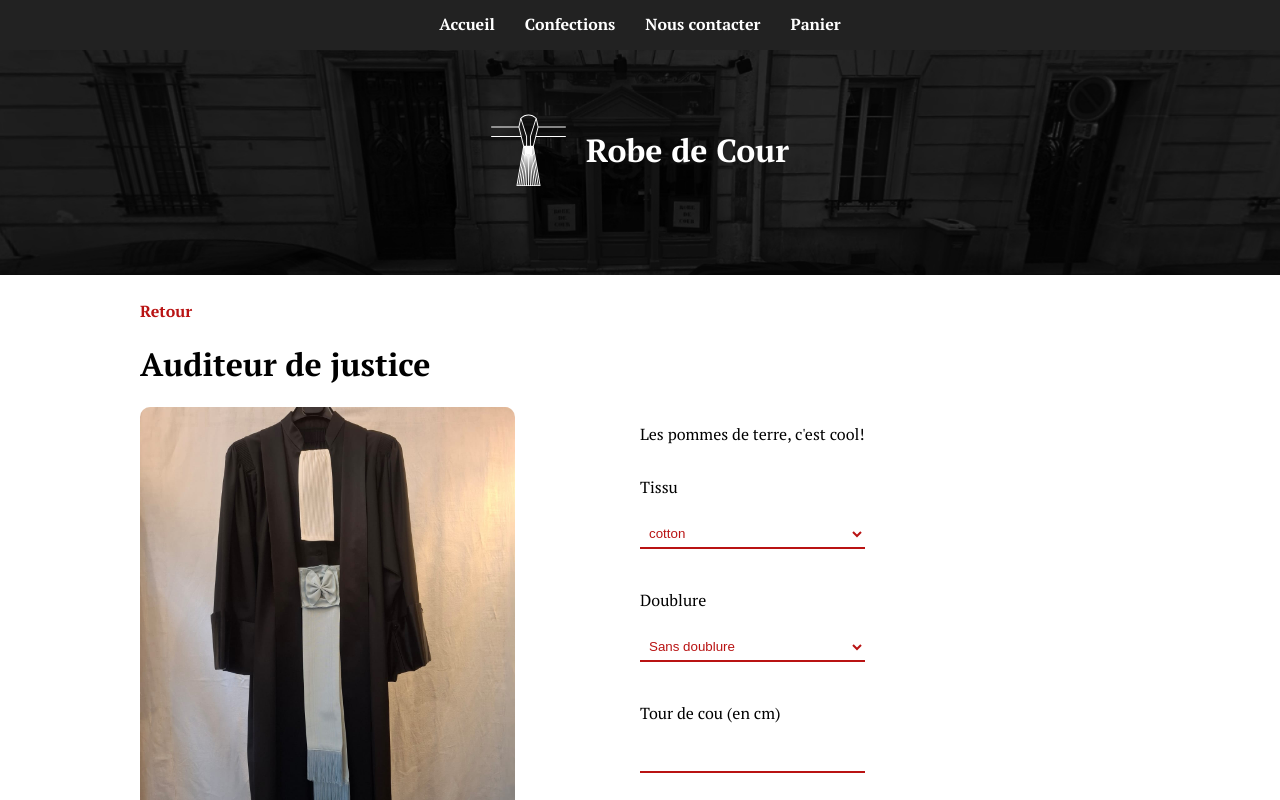
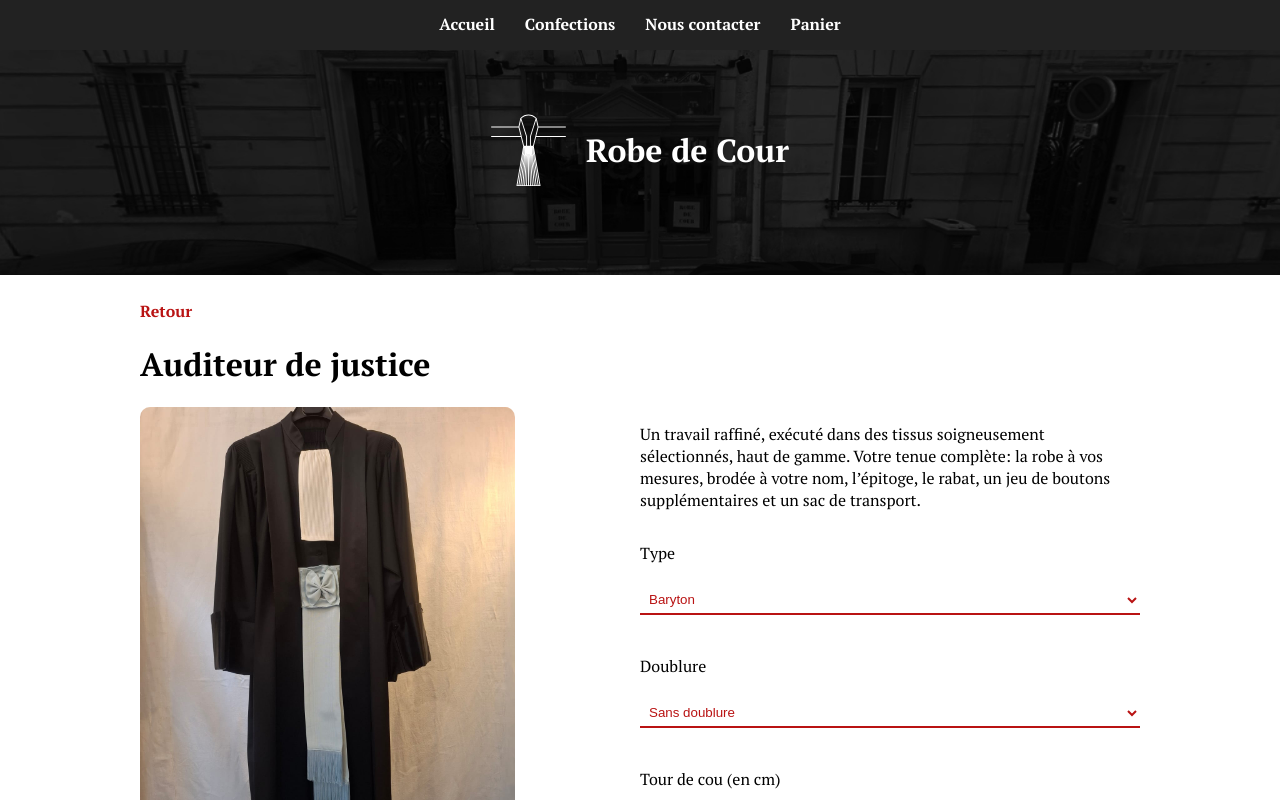
Before and after one commit to Ghatos-labs/robe-de-cour-site, a React (Vite) app: page /confections/auditeur in a window 1280 px wide. Shown: the top 800 px of the page. Built offline with nearby package versions, Linux system fonts and the light colour scheme.

Commit message:
Fixed the prices

```diff
--- a/src/components/confections-data.json
+++ b/src/components/confections-data.json
@@ -3,11 +3,11 @@
     [{
         "id": "eleve",
         "name": "Élève avocat",
-        "description": "Lorem ipsum dolor si amet.",
+        "description": "Un travail raffiné, exécuté dans des tissus soigneusement sélectionnés, haut de gamme. Votre tenue complète: la robe à vos mesures, brodée à votre nom, l’épitoge, le rabat, un jeu de boutons supplémentaires et un sac de transport.",
         "category": "Robes",
         "options": {
-            "Tissu": ["cotton", "polyester", "soie"],
-            "Doublure": ["Sans doublure", "noir", "blanc", "bleu", "rouge"],
+            "Type": ["Ténor", "Baryton", "Pergolèse", "Soprano"],
+            "Doublure": ["Sans doublure", "Noir", "Blanc", "Bleu", "Rouge"],
             "Tour_de_cou": 0,
             "Carrure_dos": 0,
             "Tour_de_taille": 0,
@@ -15,17 +15,17 @@
             "Toise": 0,
             "Taille_de_costume": 0
         },
-        "price": [50, 75, 100],
-        "lining_price": [0, 20, 20, 20, 20]
+        "price": [950, 850, 750, 690],
+        "lining_price": [0, 90, 90, 90, 90]
     },
     {
         "id": "avocat",
         "name": "Avocat",
-        "description": "Les pommes de terre, c'est cool!",
+        "description": "Un travail raffiné, exécuté dans des tissus soigneusement sélectionnés, haut de gamme. Votre tenue complète: la robe à vos mesures, brodée à votre nom, l’épitoge, le rabat, un jeu de boutons supplémentaires et un sac de transport.",
         "category": "Robes",
         "options": {
-            "Tissu": ["cotton", "polyester", "soie"],
-            "Doublure": ["Sans doublure", "noir", "blanc", "bleu", "rouge"],
+            "Type": ["Ténor", "Baryton", "Pergolèse", "Soprano"],
+            "Doublure": ["Sans doublure", "Noir", "Blanc", "Bleu", "Rouge"],
             "Tour_de_cou": 0,
             "Carrure_dos": 0,
             "Tour_de_taille": 0,
@@ -33,17 +33,17 @@
             "Toise": 0,
             "Taille_de_costume": 0
         },
-        "price": [50, 75, 100],
-        "lining_price": [0, 20, 20, 20, 20]
+        "price": [1045, 935, 825, 759],
+        "lining_price": [0, 90, 90, 90, 90]
     },
     {
         "id": "auditeur",
         "name": "Auditeur de justice",
-        "description": "Les pommes de terre, c'est cool!",
+        "description": "Un travail raffiné, exécuté dans des tissus soigneusement sélectionnés, haut de gamme. Votre tenue complète: la robe à vos mesures, brodée à votre nom, l’épitoge, le rabat, un jeu de boutons supplémentaires et un sac de transport.",
         "category": "Robes",
         "options": {
-            "Tissu": ["cotton", "polyester", "soie"],
-            "Doublure": ["Sans doublure", "noir", "blanc", "bleu", "rouge"],
+            "Type": ["Baryton", "Soprano"],
+            "Doublure": ["Sans doublure", "Noir", "Blanc", "Bleu", "Rouge"],
             "Tour_de_cou": 0,
             "Carrure_dos": 0,
             "Tour_de_taille": 0,
@@ -51,17 +51,17 @@
             "Toise": 0,
             "Taille_de_costume": 0
         },
-        "price": [50, 75, 100],
-        "lining_price": [0, 20, 20, 20, 20]
+        "price": [1050, 950],
+        "lining_price": [0, 90, 90, 90, 90]
     },
     {
         "id": "magistrat",
         "name": "Magistrat",
-        "description": "Les pommes de terre, c'est cool!",
+        "description": "Un travail raffiné, exécuté dans des tissus soigneusement sélectionnés, haut de gamme. Votre tenue complète: la robe à vos mesures, brodée à votre nom, l’épitoge, le rabat, un jeu de boutons supplémentaires et un sac de transport.",
         "category": "Robes",
         "options": {
-            "Tissu": ["cotton", "polyester", "soie"],
-            "Doublure": ["Sans doublure", "noir", "blanc", "bleu", "rouge"],
+            "Type": ["Baryton", "Soprano"],
+            "Doublure": ["Sans doublure", "Noir", "Blanc", "Bleu", "Rouge"],
             "Tour_de_cou": 0,
             "Carrure_dos": 0,
             "Tour_de_taille": 0,
@@ -70,89 +70,89 @@
             "Toise": 0,
             "Taille_de_costume": 0
         },
-        "price": [50, 75, 100],
-        "lining_price": [0, 20, 20, 20, 20]
+        "price": [1050, 950],
+        "lining_price": [0, 90, 90, 90, 90]
     },
     {
         "id": "rabat",
         "name": "Rabat",
-        "description": "Lorem ipsum dolor si amet.",
+        "description": "",
         "category": "Accessoires",
         "options": {
-            "Tissu": ["cotton", "polyester", "soie"]
+            "Motif": ["Lignes", "Carreaux", "Fleurs"]
         },
-        "price": [50, 75, 100]
+        "price": [30, 30, 30]
     },
     {
         "id": "gants",
         "name": "Paire de gants",
-        "description": "Lorem ipsum dolor si amet.",
+        "description": "",
         "category": "Accessoires",
         "options": {},
-        "price": [150]
+        "price": [20]
     },
     {
         "id": "epitoge",
         "name": "Épitoge",
-        "description": "Lorem ipsum dolor si amet.",
+        "description": "",
         "category": "Accessoires",
         "options": {},
-        "price": [150]
+        "price": [50]
     },
     {
         "id": "housse",
         "name": "Housse",
-        "description": "Lorem ipsum dolor si amet.",
+        "description": "",
         "category": "Accessoires",
         "options": {},
-        "price": [150]
+        "price": [40]
     },
     {
         "id": "fourrure",
         "name": "Rang de fourrure",
-        "description": "Lorem ipsum dolor si amet.",
+        "description": "",
         "category": "Accessoires",
         "options": {},
-        "price": [150]
+        "price": [20]
     },
     {
         "id": "sac",
         "name": "Sac de transport",
-        "description": "Lorem ipsum dolor si amet.",
+        "description": "",
         "category": "Accessoires",
         "options": {},
-        "price": [150]
+        "price": [30]
     },
     {
         "id": "noeud",
         "name": "Noeud papillon",
-        "description": "Lorem ipsum dolor si amet.",
+        "description": "",
         "category": "Accessoires",
         "options": {},
-        "price": [150]
+        "price": [20]
     },
     {
         "id": "boutons",
         "name": "Boutons fantaisies",
-        "description": "Lorem ipsum dolor si amet.",
+        "description": "",
         "category": "Accessoires",
         "options": {},
-        "price": [150]
+        "price": [40]
     },
     {
         "id": "ceinture",
         "name": "Ceinture",
-        "description": "Lorem ipsum dolor si amet.",
+        "description": "",
         "category": "Accessoires",
         "options": {},
-        "price": [150]
+        "price": [130]
     },
     {
         "id": "toque",
         "name": "Toque",
-        "description": "Lorem ipsum dolor si amet.",
+        "description": "",
         "category": "Accessoires",
         "options": {},
-        "price": [150]
+        "price": [140]
     }]
 }
--- a/src/style.css
+++ b/src/style.css
@@ -69,6 +69,7 @@ button
 .btn-underline-effect, button
 {
   border: none;
+  width: fit-content;
   background-color: transparent;
   font-family: "PT Serif", serif;
   font-size: 1rem;
```
